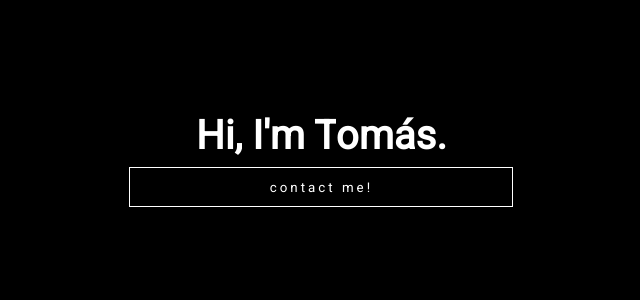
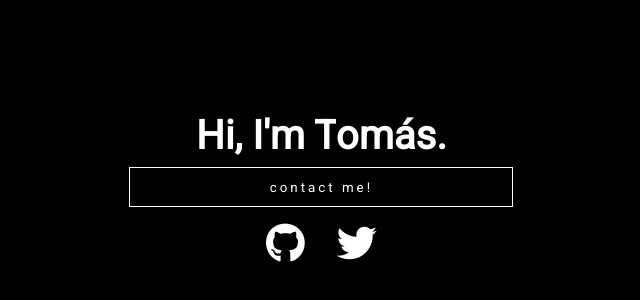
Before and after one commit to tomasdavison/portfolio, a React (Create React App) app: page / in a window 1280 px wide. Shown: the part 216-516 px from the top of the page, without its empty margins (37-677 px from the left). Built offline with nearby package versions, Linux system fonts and the light colour scheme.

Commit message:
Add react router and font-awesome icons

```diff
--- a/public/index.html
+++ b/public/index.html
@@ -15,6 +15,7 @@
       user's mobile device or desktop. See https://developers.google.com/web/fundamentals/web-app-manifest/
     -->
     <link rel="manifest" href="%PUBLIC_URL%/manifest.json" />
+    <script src="https://kit.fontawesome.com/04cfd6a125.js" crossorigin="anonymous"></script>
     <!--
       Notice the use of %PUBLIC_URL% in the tags above.
       It will be replaced with the URL of the `public` folder during the build.
@@ -24,7 +25,7 @@
       work correctly both with client-side routing and a non-root public URL.
       Learn how to configure a non-root public URL by running `npm run build`.
     -->
-    <title>React App</title>
+    <title>Tomás Davison</title>
   </head>
   <body>
     <noscript>You need to enable JavaScript to run this app.</noscript>
--- a/src/App.js
+++ b/src/App.js
@@ -1,44 +1,18 @@
 import React from 'react';
-import styled from '@emotion/styled';
-import Title from './components/Title/Title';
-import Button from './components/Button/Button';
-
-const TitleDiv = styled.div`
-	overflow-x: hidden;
-	position: relative;
-	text-align: center;
-	top: 40vh;
-	transition: all 0.5s ease-out;
-	width: 80vw;
-
-	@media only screen and (min-width: 600px) {
-		left: 3vw;
-		width: 60vw;
-	}
-
-	@media only screen and (min-width: 1024px) {
-		left: 3vw;
-		width: 50vw;
-	}
-
-	@media only screen and (min-width: 1440px) {
-		left: 3vw;
-		width: 30vw;
-	}
-`;
+import {
+	BrowserRouter, Route, Switch,
+} from 'react-router-dom';
+import Home from './pages/Home/Home';
 
 const App = () => (
-	<>
-		<TitleDiv>
-			<Title>Hi, I&apos;m Tomás.</Title>
-			<Button
-				width="60%"
-				height="5vh"
-			>
-				contact me!
-			</Button>
-		</TitleDiv>
-	</>
+	<BrowserRouter>
+		<Switch>
+			<Route
+				path="/"
+				component={Home}
+			/>
+		</Switch>
+	</BrowserRouter>
 );
 
 export default App;
--- /dev/null
+++ b/src/pages/Home/Home.jsx
@@ -0,0 +1,53 @@
+import React from 'react';
+import styled from '@emotion/styled';
+import Title from '../../components/Title/Title';
+import Button from '../../components/Button/Button';
+import { GitHub, Twitter } from '../../utils/MainIcons';
+
+const TitleDiv = styled.div`
+	overflow-x: hidden;
+	position: relative;
+	text-align: center;
+	top: 40vh;
+	transition: all 0.5s ease-out;
+	width: 80vw;
+
+	@media only screen and (min-width: 600px) {
+		left: 3vw;
+		width: 60vw;
+	}
+
+	@media only screen and (min-width: 1024px) {
+		left: 3vw;
+		width: 50vw;
+	}
+
+	@media only screen and (min-width: 1440px) {
+		left: 3vw;
+		width: 30vw;
+	}
+`;
+
+const Home = () => (
+	<TitleDiv>
+		<Title>Hi, I&apos;m Tomás.</Title>
+		<a
+			href="https://www.linkedin.com/in/tom%C3%A1s-guido-davison-970876185/"
+		>
+			<Button
+				width="60%"
+				height="5vh"
+			>
+                        contact me!
+			</Button>
+		</a>
+		<GitHub
+			link="https://github.com/tomasdavison"
+		/>
+		<Twitter
+			link="https://twitter.com/tomydavison"
+		/>
+	</TitleDiv>
+);
+
+export default Home;
--- /dev/null
+++ b/src/utils/MainIcons.jsx
@@ -0,0 +1,32 @@
+import React from 'react';
+import styled from '@emotion/styled';
+
+const Icon = styled.span`
+    animation: 3s infinite alternate slidein;
+    border-radius: 50px;
+    color: white;
+    font-size: 2.5rem;
+    margin: 0.5rem;
+    padding: 0.5rem;
+    transition: 0.2s ease-in-out;
+
+    &:hover {
+        background: grey;
+    }
+`;
+
+export const GitHub = ({ link }) => (
+	<a
+		href={link}
+	>
+		<Icon className="fab fa-github" />
+	</a>
+);
+
+export const Twitter = ({ link }) => (
+	<a
+		href={link}
+	>
+		<Icon className="fab fa-twitter" />
+	</a>
+);
```
Also changed, not shown: package.json (+7 -3 lines), src/utils/Icons.jsx (added, +13 -0 lines), .eslintrc.js, 1 other file (tests, documents, lock files or other folders).
